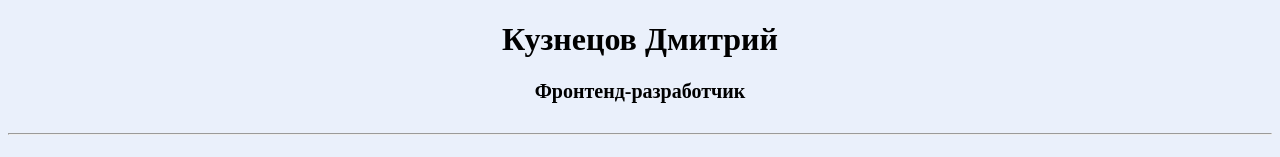
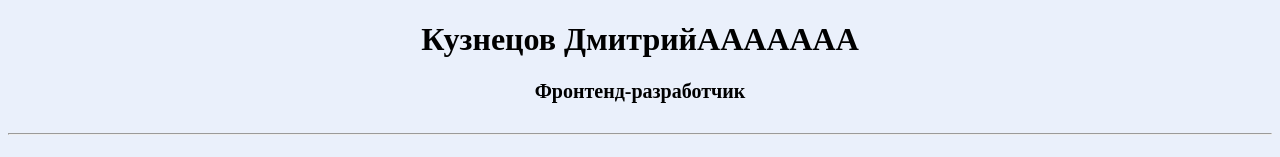
Before and after one commit to Indy660/experementalRezume, a plain HTML site: page index.html in a window 1280 px wide. Shown: the top 157 px of the page. Drawn offline with Linux system fonts and the light colour scheme.

Commit message:
Update index.html

```diff
--- a/index.html
+++ b/index.html
@@ -10,7 +10,7 @@
 
 <body>
 <div id="header">
-    <h1>Кузнецов Дмитрий</h1>
+    <h1>Кузнецов ДмитрийААААААА</h1>
     <h3>Фронтенд-разработчик</h3>
 </div>
 <hr>
```
